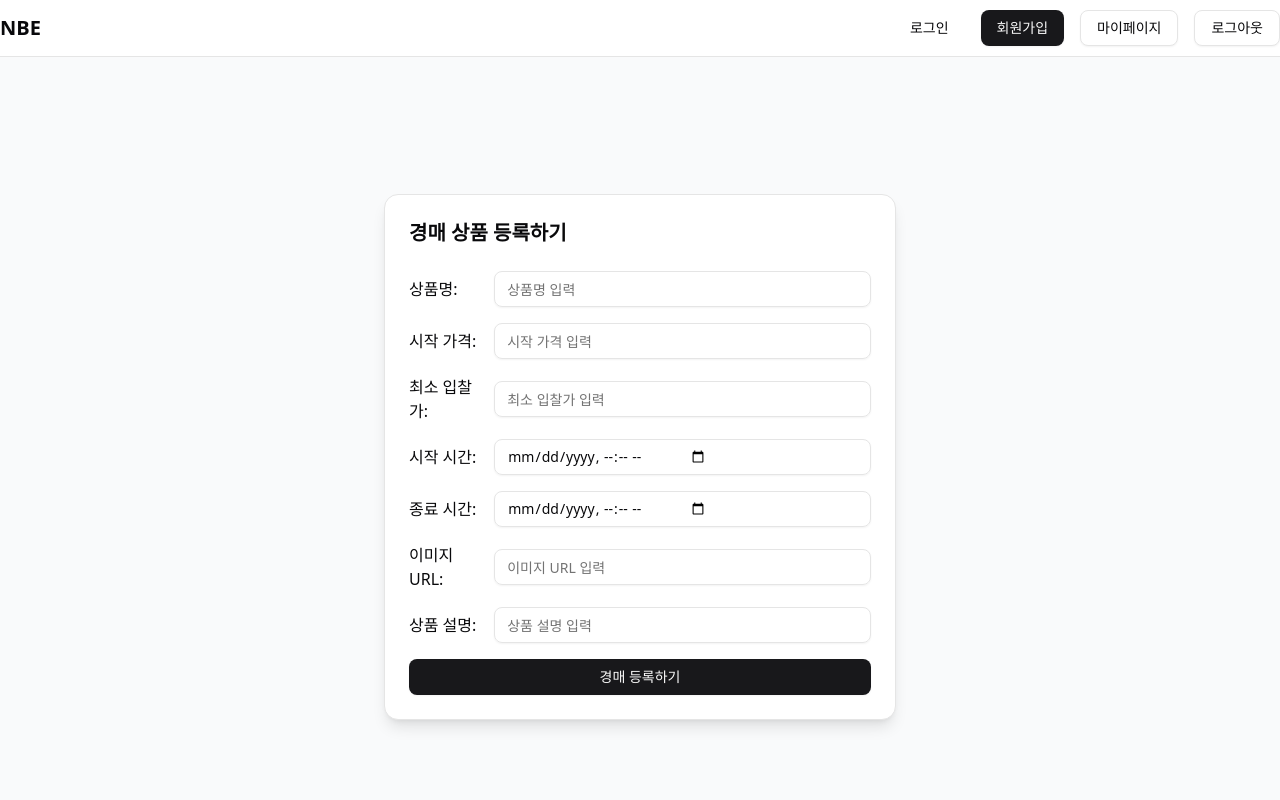
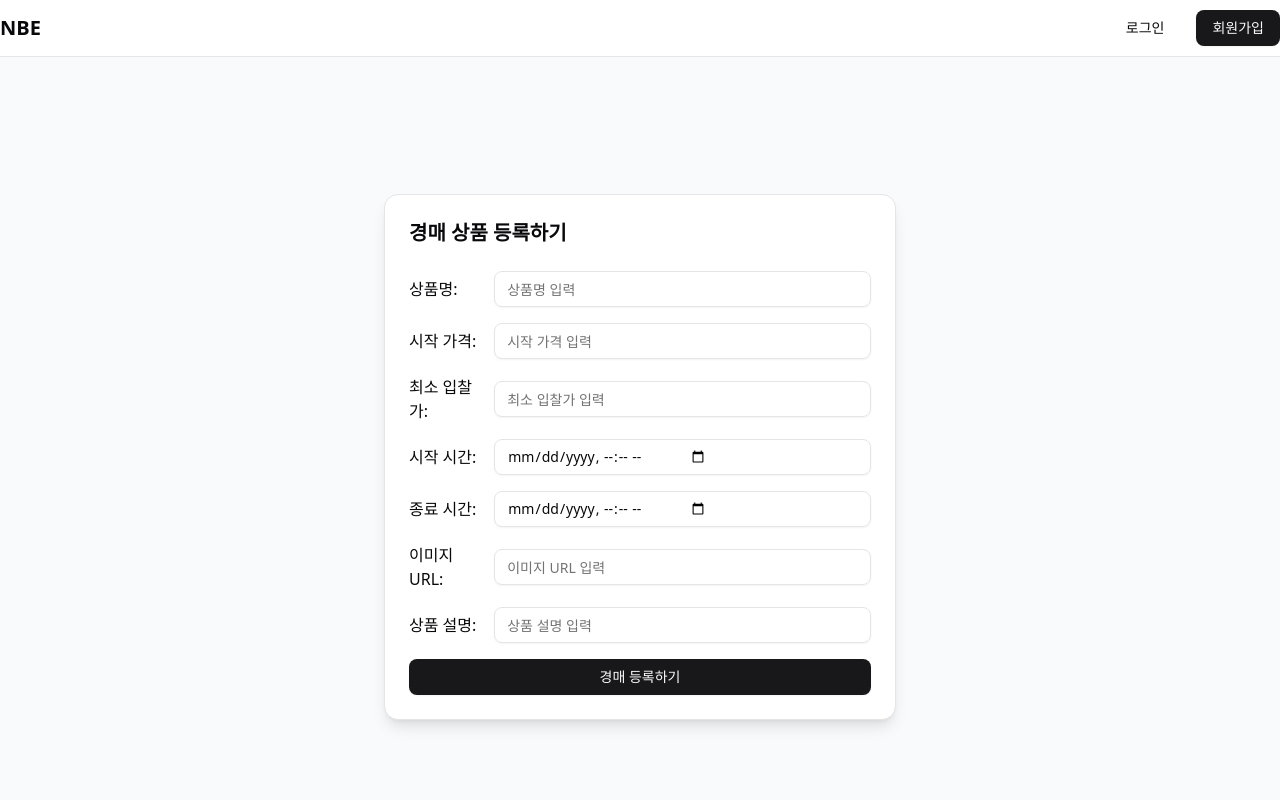
Before and after one commit to prgrms-be-devcourse/NBE4-5-2-Team06, a Next.js app in the folder frontend/: page /admin/auctions in a window 1280 px wide. Shown: the top 800 px of the page. Built offline with nearby package versions, Linux system fonts and the light colour scheme.

Commit message:
✨ feat: Header UI 로그인 상태여부에 따른 버튼 속성 변경

```diff
--- a/frontend/src/components/Header.tsx
+++ b/frontend/src/components/Header.tsx
@@ -4,9 +4,17 @@
 import Link from "next/link";
 import { useRouter } from "next/navigation";
 import { Button } from "@/components/ui/button";
+import { useEffect, useState } from "react";
 
 export function Header() {
   const router = useRouter();
+  const [isLoggedIn, setIsLoggedIn] = useState(false);
+
+  // 로그인 상태 확인
+  useEffect(() => {
+    const token = localStorage.getItem("accessToken");
+    setIsLoggedIn(!!token);
+  }, []);
 
   // 로그아웃 처리 함수
   const handleLogout = async () => {
@@ -36,6 +44,7 @@ export function Header() {
       localStorage.removeItem("userUUID");
       // 필요하면 다른 키도 삭제
 
+      setIsLoggedIn(false);
       alert("로그아웃 되었습니다.");
       router.push("/auth/login"); // 로그인 페이지 등으로 이동
     } catch (error) {
@@ -52,19 +61,25 @@ export function Header() {
         </Link>
 
         <nav className="flex items-center gap-4">
+          {!isLoggedIn ? (
+            <>
               <Link href="/auth/login">
                 <Button variant="ghost">로그인</Button>
               </Link>
               <Link href="/auth/register">
                 <Button>회원가입</Button>
               </Link>
+            </>
+          ) : (
+            <>
               <Link href="/mypage">
                 <Button variant="outline">마이페이지</Button>
               </Link>
-          {/* 로그아웃 버튼 */}
               <Button variant="outline" onClick={handleLogout}>
                 로그아웃
               </Button>
+            </>
+          )}
         </nav>
       </div>
     </header>
```
Lines whose indentation alone changed are shown as unchanged.
